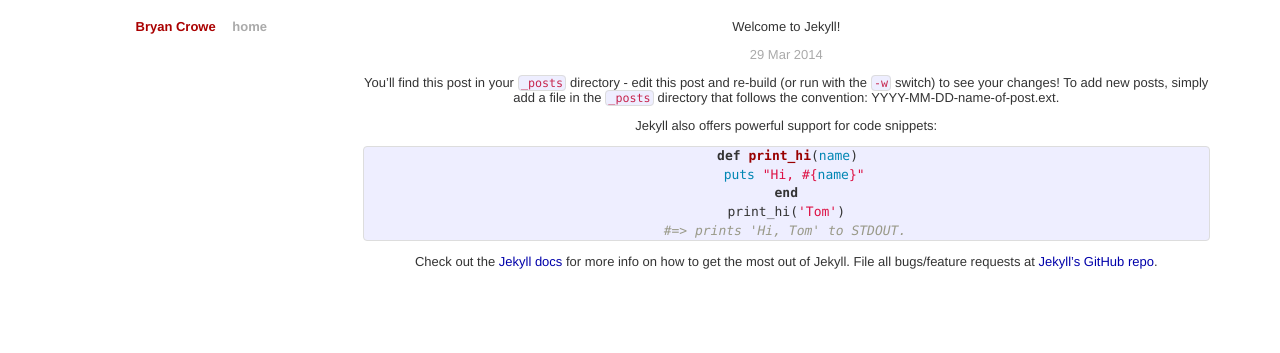
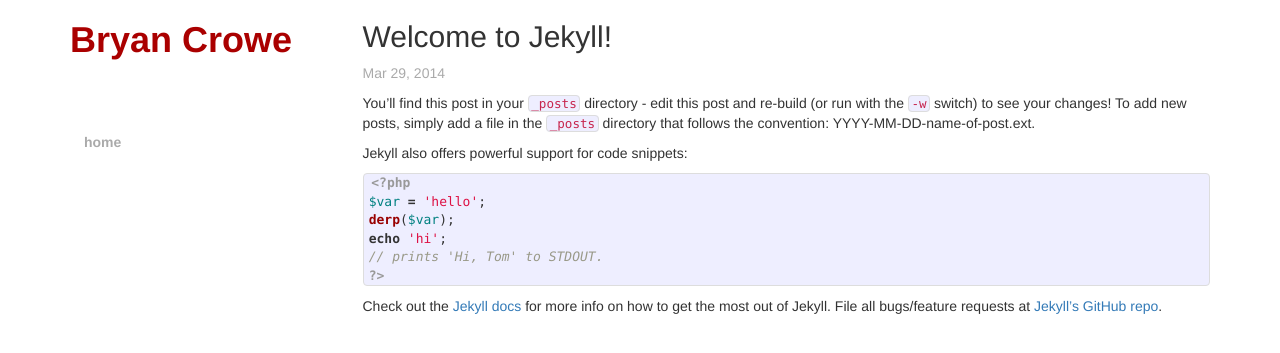
Before and after one commit to bcrowe/bryan-crowe.com, a Jekyll site: the page built from _posts/2014-03-29-welcome-to-jekyll.markdown, in a window 1280 px wide. Shown: the top 353 px of the page. Built offline with Jekyll 4.4.1, drawn with Linux system fonts in a browser that asks for light colours; nearby versions of some CDN libraries; Markdown is read by kramdown in place of the engine named in the settings.

Commit message:
Update date formats, remove some css reset

```diff
--- a/_layouts/post.html
+++ b/_layouts/post.html
@@ -2,7 +2,7 @@
 layout: default
 ---
 <h2>{{ page.title }}</h2>
-<p class="meta">{{ page.date | date_to_string }}</p>
+<p class="meta">{{ page.date | date: "%b %d, %Y" }}</p>
 
 <div class="post">
 {{ content }}
--- a/_posts/2014-03-29-welcome-to-jekyll.markdown
+++ b/_posts/2014-03-29-welcome-to-jekyll.markdown
@@ -10,12 +10,13 @@ To add new posts, simply add a file in the `_posts` directory that follows the c
 
 Jekyll also offers powerful support for code snippets:
 
-{% highlight ruby %}
-def print_hi(name)
-  puts "Hi, #{name}"
-end
-print_hi('Tom')
-#=> prints 'Hi, Tom' to STDOUT.
+{% highlight php %}
+<?php
+$var = 'hello';
+derp($var);
+echo 'hi';
+// prints 'Hi, Tom' to STDOUT.
+?>
 {% endhighlight %}
 
 Check out the [Jekyll docs][jekyll] for more info on how to get the most out of Jekyll. File all bugs/feature requests at [Jekyll's GitHub repo][jekyll-gh].
--- a/css/main.css
+++ b/css/main.css
@@ -1,34 +1,3 @@
-/*****************************************************************************/
-/*
-/* Common
-/*
-/*****************************************************************************/
-
-/* Global Reset */
-* {
-  margin: 0;
-  padding: 0;
-}
-
-html, body { height: 100%; }
-
-body {
-  background-color: #FFF;
-  font: 13.34px Helvetica, Arial, sans-serif;
-  font-size: small;
-  text-align: center;
-}
-
-h1, h2, h3, h4, h5, h6 {
-  font-size: 100%; }
-
-h1 { margin-bottom: 1em; }
-p { margin: 1em 0; }
-
-a         { color: #00a; }
-a:hover   { color: #000; }
-a:visited { color: #a0a; }
-
 /*****************************************************************************/
 /*
 /* Home
--- a/index.html
+++ b/index.html
@@ -7,7 +7,7 @@ title: Bryan Crowe
   <h1>Blog Posts</h1>
   <ul class="posts">
     {% for post in site.posts %}
-      <li><span>{{ post.date | date_to_string }}</span> &raquo; <a href="{{ post.url }}">{{ post.title }}</a></li>
+      <li><span>{{ post.date | date: "%b %d, %Y" }}</span> &raquo; <a href="{{ post.url }}">{{ post.title }}</a></li>
     {% endfor %}
   </ul>
 </div>
```
